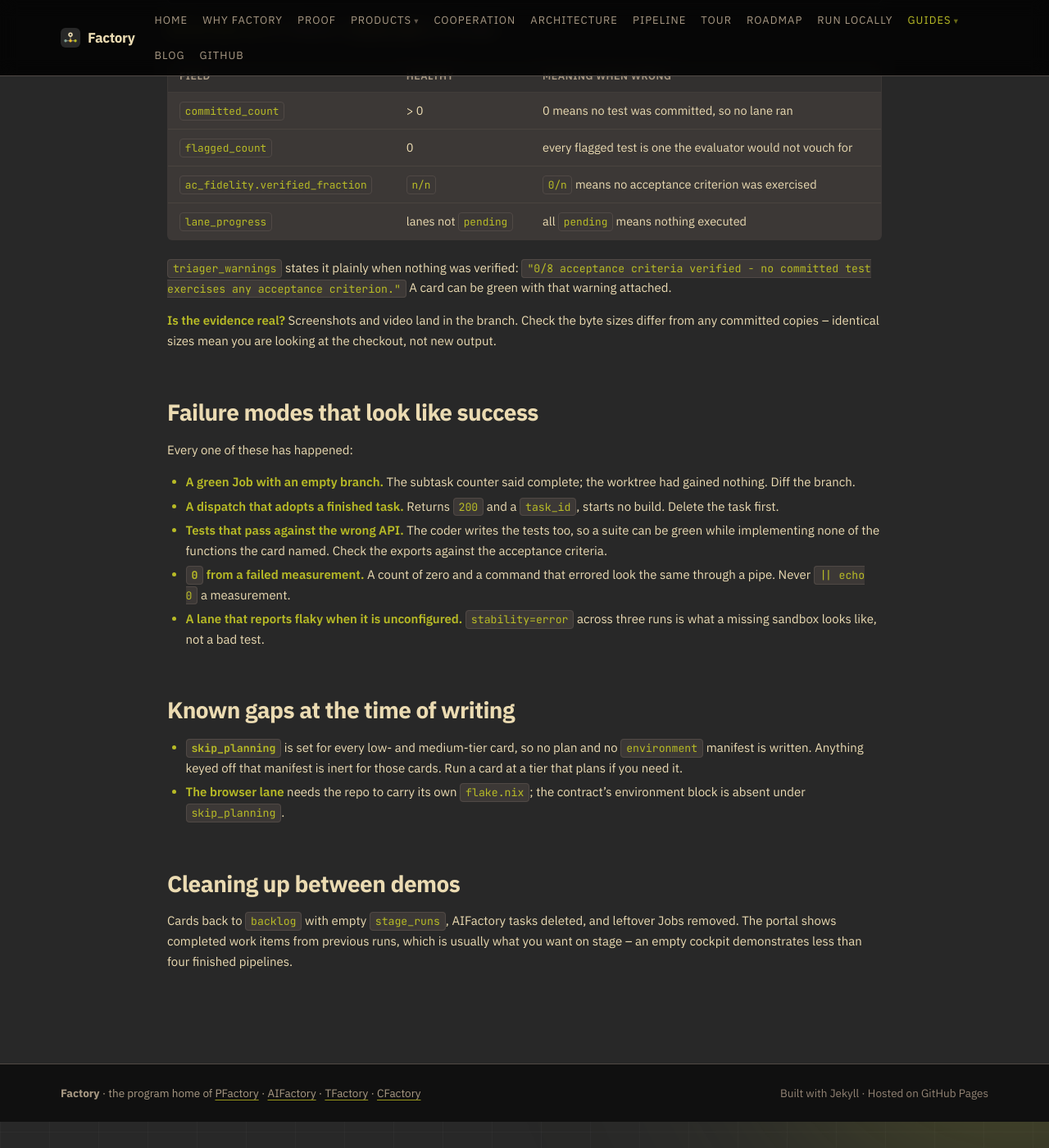
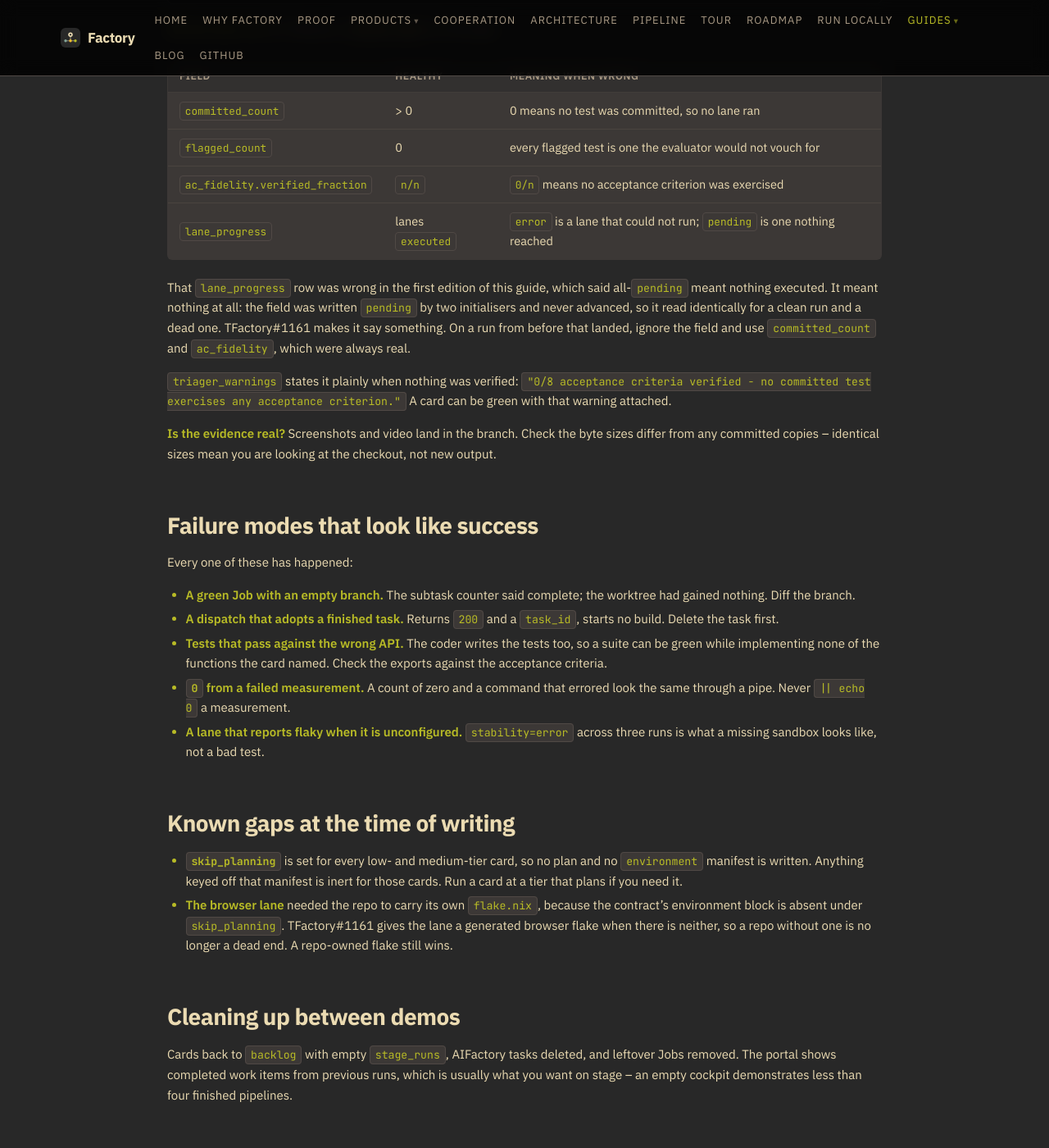
Before and after one commit to olafkfreund/Factory, a Jekyll site: the page built from docs/guides/demo-runbook.md, in a window 1280 px wide and 1400 px high, scrolled down 3664 px. Shown: the whole window at 82% size. Built offline with Jekyll 4.4.1, drawn with Linux system fonts in a browser that asks for light colours.

Commit message:
docs(guides): correct the lane_progress check, which was never real (#966)
The runbook told operators that `lane_progress` all `pending` means nothing
executed. It meant nothing at all: the field was written `pending` by two
initialisers and a rerun reset, and nothing anywhere advanced it, so it read
identically for a clean run and a dead one.

That guidance was wrong when written, not merely outdated, and it is the kind
of wrong this guide exists to prevent -- a reader checks the field, sees what
the guide predicted, and concludes something the data never said. The section
above it says a check that is skipped and a check that passed look identical in
most interfaces; this was an instance in the guide's own checklist.

TFactory#1161 makes the field say something (executed / error / pending), so
the row now describes the states it really has. The correction is stated in the
text rather than quietly edited, because anyone who read the first edition drew
a conclusion from it and should be able to see that it changed.

Also updates the browser-lane gap: a repo without its own flake is no longer a
dead end, since the lane now generates one when there is neither a contract
environment nor a committed flake.


Claude-Session: https://claude.ai/code/session_01RUpkhNpMJJiTKequB4qZaY

Co-authored-by: Claude Opus 5 <noreply@anthropic.com>

```diff
--- a/docs/guides/demo-runbook.md
+++ b/docs/guides/demo-runbook.md
@@ -156,7 +156,14 @@ git rev-list --count origin/main..origin/aifactory/<spec-id>   # 0 means nothing
 | `committed_count` | > 0 | 0 means no test was committed, so no lane ran |
 | `flagged_count` | 0 | every flagged test is one the evaluator would not vouch for |
 | `ac_fidelity.verified_fraction` | `n/n` | `0/n` means no acceptance criterion was exercised |
-| `lane_progress` | lanes not `pending` | all `pending` means nothing executed |
+| `lane_progress` | lanes `executed` | `error` is a lane that could not run; `pending` is one nothing reached |
+
+That `lane_progress` row was wrong in the first edition of this guide, which
+said all-`pending` meant nothing executed. It meant nothing at all: the field
+was written `pending` by two initialisers and never advanced, so it read
+identically for a clean run and a dead one. TFactory#1161 makes it say
+something. On a run from before that landed, ignore the field and use
+`committed_count` and `ac_fidelity`, which were always real.
 
 `triager_warnings` states it plainly when nothing was verified:
 `"0/8 acceptance criteria verified - no committed test exercises any
@@ -187,8 +194,10 @@ Every one of these has happened:
 - **`skip_planning`** is set for every low- and medium-tier card, so no plan and
   no `environment` manifest is written. Anything keyed off that manifest is
   inert for those cards. Run a card at a tier that plans if you need it.
-- **The browser lane** needs the repo to carry its own `flake.nix`; the
-  contract's environment block is absent under `skip_planning`.
+- **The browser lane** needed the repo to carry its own `flake.nix`, because
+  the contract's environment block is absent under `skip_planning`. TFactory#1161
+  gives the lane a generated browser flake when there is neither, so a repo
+  without one is no longer a dead end. A repo-owned flake still wins.
 
 ## Cleaning up between demos
 
```
